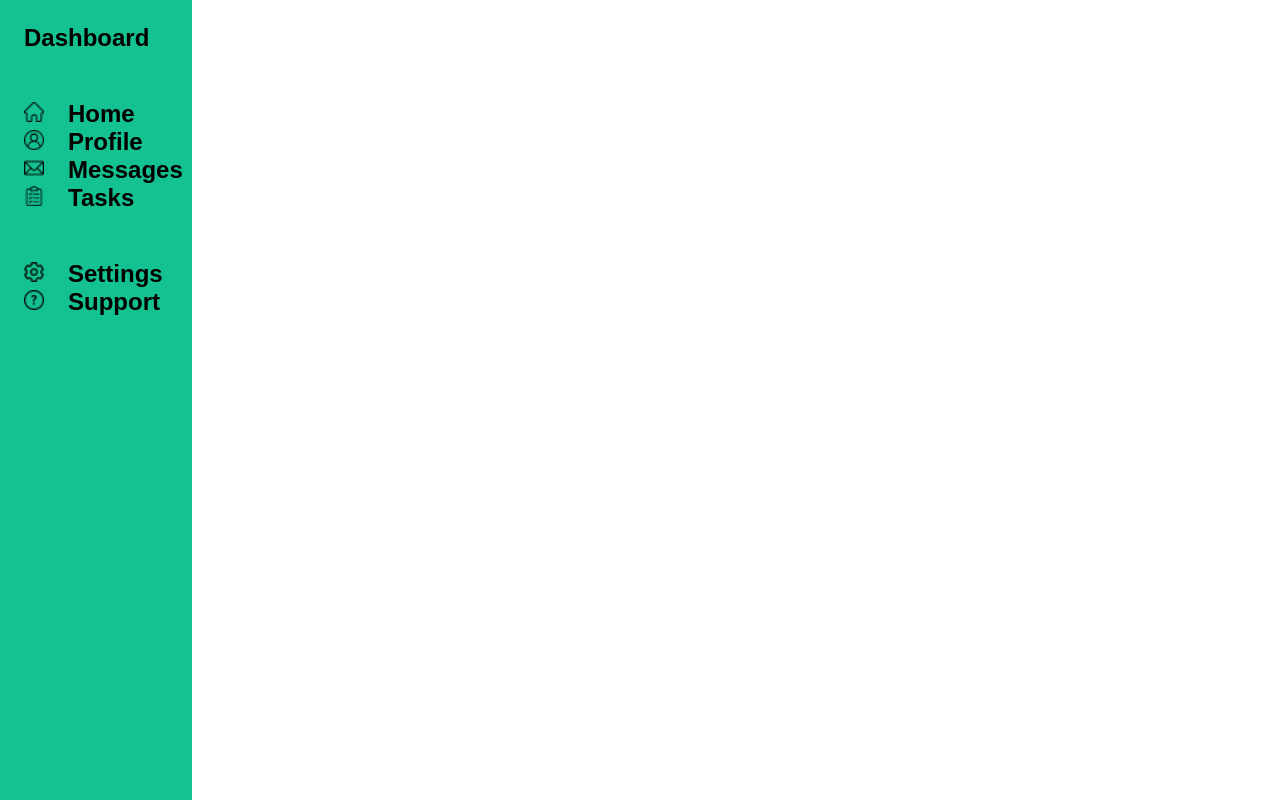
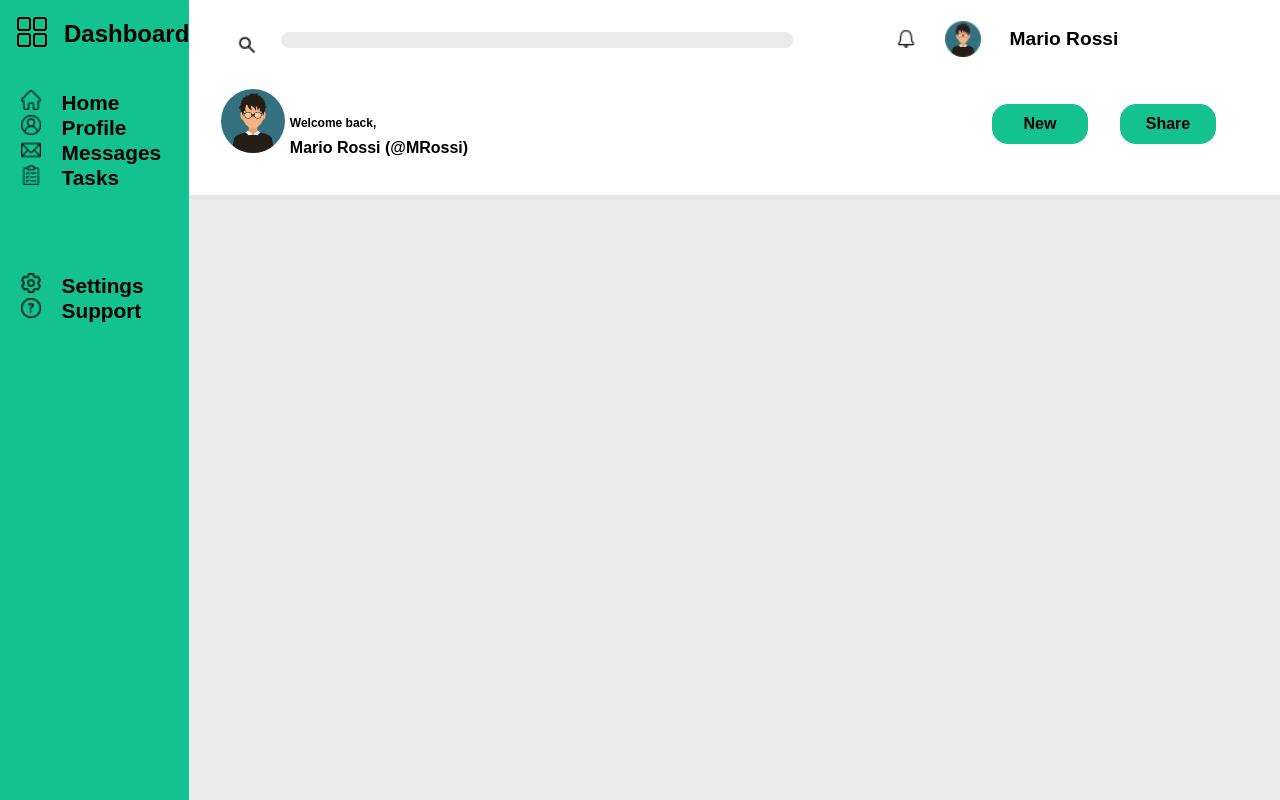
Before and after one commit to CorraDEV/Admin-dashboard, a plain HTML site: page index.html in a window 1280 px wide. Drawn offline with Linux system fonts and the light colour scheme.

Commit message:
finito l'header

```diff
--- a/css/style.css
+++ b/css/style.css
@@ -2,6 +2,7 @@
     margin: 0;
     padding: 0;
     font-family: Arial, Helvetica, sans-serif;
+    box-sizing: border-box;
 }
 
 #sidebar{
@@ -16,17 +17,31 @@ ul{
 }
 
 #sidebar > ul,
-#sidebar > h2{
+#container-title{
     margin-left: 1em;
 }
 
-#sidebar > h2{
-    padding-top: 1em;
+#container-title{
+    display: flex;
+    margin-top: 1em;
+    height: 2em;
+}
+
+#container-title > img{
+    margin-right: 1em;
+}
+
+#container-title > h2{
+    line-height: 1.5em;
 }
 
 #sidebar > ul{
     margin-top: 2em;
-    font-size: 1.5em;
+    font-size: 1.3em;
+}
+
+#sidebar > ul:last-of-type{
+    margin-top: 4em;
 }
 
 ul:first-of-type > li::before,
@@ -62,3 +77,101 @@ ul:last-of-type > li:nth-child(1)::before{
 ul:last-of-type > li:nth-child(2)::before{
     background-image: url('../img/question.png');
 }
+
+body,
+#header > div:first-of-type,
+#header > div:last-of-type,
+#profile-container,
+#buttons-container{
+    display: flex;
+}
+
+#container{
+    width: 100vw;
+}
+
+#header{
+    height: 25vh;
+    border-bottom: 5px solid rgba(0,0,0,0.1);
+}
+
+#content{
+    background-color: rgb(235, 235, 235);
+    height: 75vh;
+}
+
+#header button{
+    background-color: #14c190;
+    font-size: 1em;
+    border-radius: 1em;
+    border-style: none;
+    width: 6em;
+    height: 2.5em;
+    font-weight: bolder;
+}
+
+#search-container{
+    display: flex;
+    margin-left: 3em;
+    margin-top: 2em;
+}
+
+#search-container > img{
+    width: 20px;
+    height: 20px;
+    margin-top: auto;
+    margin-bottom: auto;
+}
+
+#search-bar{
+    width: 40vw;
+    height: 2vh;
+    padding: 0.5em;
+    border-radius: 1em;
+    background-color: rgb(235, 235, 235);
+    margin-left: 1.5em;
+}
+
+#profile-container{
+    margin-left: auto;
+    margin-top: 1.1em;
+    width: 20em;
+    gap: 1.5em;
+    align-items: center;
+    font-weight: bolder;
+    font-size: 1.2em;
+}
+
+#profile-container > img:first-of-type{
+    width: 20px;
+    height: 20px;
+}
+
+#profile-container > img:last-of-type{
+    width: 36px;
+    height: 36px;
+}
+
+#buttons-container{
+    gap: 2em;
+    margin-left: auto;
+    padding-right: 4em;
+    align-items: center;
+}
+
+#header > div:last-of-type{
+    margin-left: 2em;
+    margin-top: 2em;
+}
+
+#header > div:last-of-type > div:first-of-type > span{
+    display: inline-block;
+    line-height: 20px;
+    font-weight: bolder;
+}
+
+#header > div:last-of-type > div:first-of-type > span > span{
+    font-size: 0.75em;
+    line-height: 30px;
+    font-weight: bolder;
+}
--- a/index.html
+++ b/index.html
@@ -8,7 +8,10 @@
 </head>
 <body>
     <div id="sidebar">
-        <h2>Dashboard</h2>
+        <div id="container-title">
+            <img src="./img/dashboard.png" id="title-icon">
+            <h2>Dashboard</h2>
+        </div>
         <ul>
             <li>Home</li>
             <li>Profile</li>
@@ -20,5 +23,31 @@
             <li>Support</li>
         </ul>
     </div>
+    <div id="container">
+        <div id="header">
+            <div>
+                <div id="search-container">
+                    <img src="./img/search.png">
+                    <div id="search-bar"></div>
+                </div>
+                <div id="profile-container">
+                    <img src="./img/notification.png">
+                    <img src="./img/profile_small.png">
+                    <span id="profile-name">Mario Rossi</span>
+                </div>
+            </div>
+            <div>
+                <div>
+                    <img src="./img/profile_medium.png">
+                    <span><span>Welcome back,</span><br>Mario Rossi (@MRossi)</span>
+                </div>
+                <div id="buttons-container">
+                    <button>New</button>
+                    <button>Share</button>
+                </div>
+            </div>
+        </div>
+        <div id="content"></div>
+    </div>
 </body>
 </html>
```
Also changed, not shown: img/dashboard.png (added), img/notification.png (added), img/profile_medium.png (added), img/profile_small.png (added), img/search.png (added).
